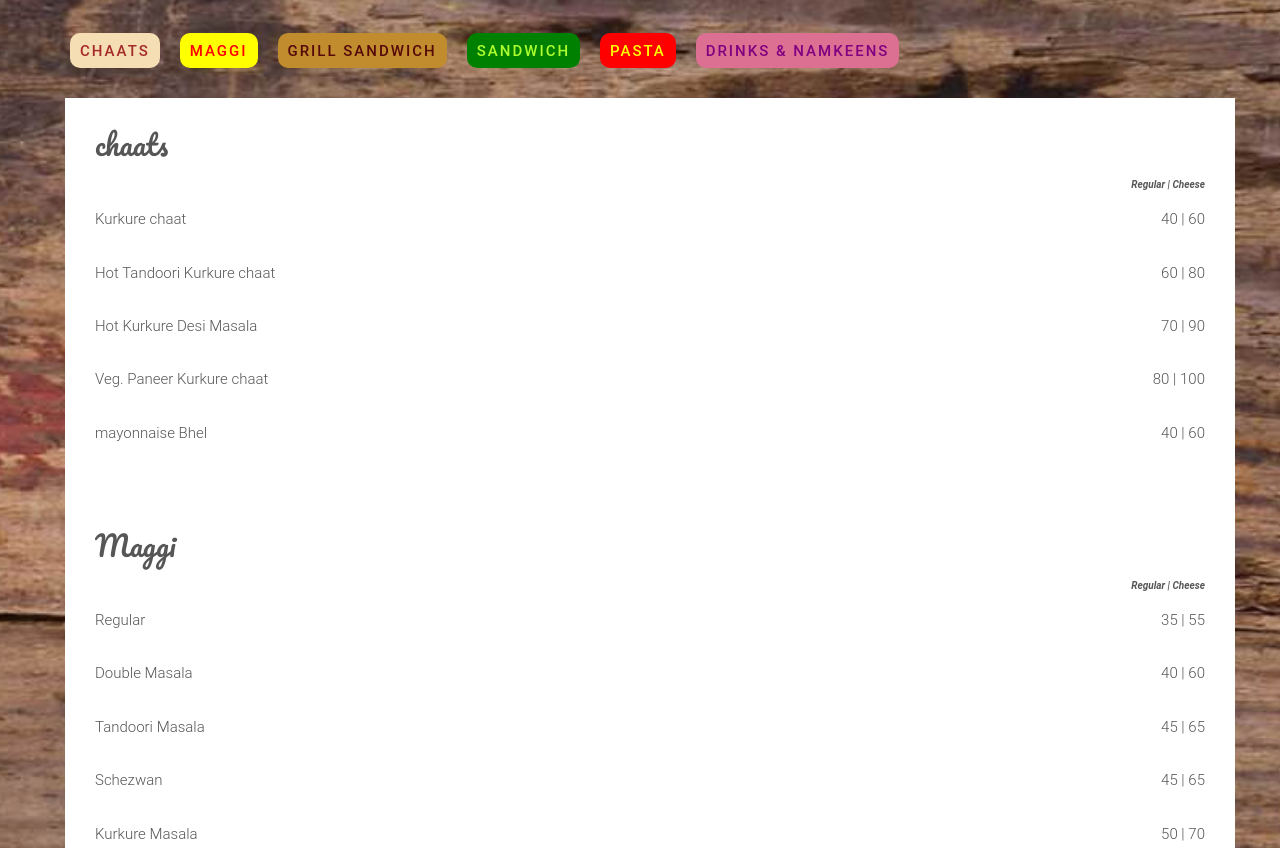
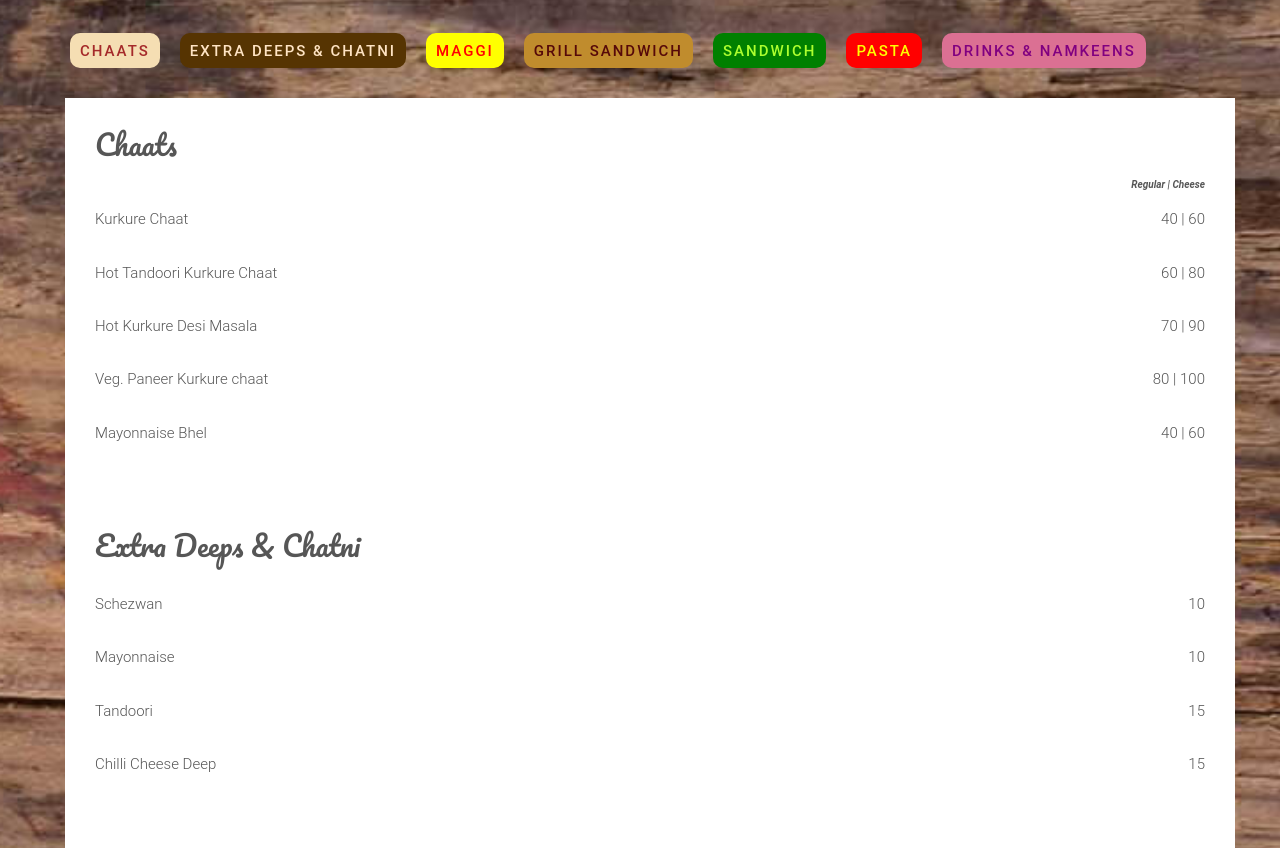
Before and after one commit to jalaramcafe/jalaramcafe.github.io, a plain HTML site: page index.html in a window 1280 px wide. Shown: the part 2080-2928 px from the top of the page. Drawn offline with nearby package versions, Linux system fonts and the light colour scheme.

Commit message:
Update index.html

```diff
--- a/index.html
+++ b/index.html
@@ -297,20 +297,23 @@
                         style="padding: 5px; padding-right: 10px; text-transform: uppercase; font-size: x-small; display: flex; white-space: nowrap; overflow: scroll; font-weight: bold; letter-spacing: 2px;">
                         <div @click="$refs.menuu.slideTo(0)"
                             style=" height: 35px; color: brown; background-color: wheat; border-radius: 10px; padding: 0px 10px; margin: 0px 10px; text-align: center; vertical-align: middle; line-height: 35px; ">
-                            <h6>chaats</h6></div>
-                        <div @click="$refs.menuu.slideTo(1)"
+                            <h6>Chaats</h6></div>
+                            <div @click="$refs.menuu.slideTo(1)"
+                            style=" height: 35px; color: bisque; background-color: rgb(86, 52, 2); border-radius: 10px; padding: 0px 10px; margin: 0px 10px; text-align: center; vertical-align: middle; line-height: 35px; ">
+                            <h6>Extra Deeps & Chatni</h6></div>
+                        <div @click="$refs.menuu.slideTo(2)"
                             style=" height: 35px; color: red; background-color: yellow; border-radius: 10px; padding: 0px 10px; margin: 0px 10px; text-align: center; vertical-align: middle; line-height: 35px;">
                             <h6>Maggi</h6></div>
-                        <div @click="$refs.menuu.slideTo(2)"
+                        <div @click="$refs.menuu.slideTo(3)"
                             style=" height: 35px; color: rgb(86, 9, 9); background-color: rgb(192, 140, 45); border-radius: 10px; text-align: center; margin: 0px 10px; padding: 0px 10px; vertical-align: middle; line-height: 35px;">
                             <h6>Grill Sandwich</h6></div>
-                        <div @click="$refs.menuu.slideTo(3)"
+                        <div @click="$refs.menuu.slideTo(4)"
                             style=" height: 35px; color: greenyellow; background-color: green; border-radius: 10px; text-align: center; margin: 0px 10px; padding: 0px 10px; vertical-align: middle; line-height: 35px;">
                             <h6>Sandwich</h6></div>
-                        <div @click="$refs.menuu.slideTo(4)"
+                        <div @click="$refs.menuu.slideTo(5)"
                             style=" height: 35px; color:yellow; background-color: red; border-radius: 10px; text-align: center; margin: 0px 10px; padding: 0px 10px; vertical-align: middle; line-height: 35px;">
                             <h6>Pasta</h6></div>
-                        <div @click="$refs.menuu.slideTo(5)"
+                        <div @click="$refs.menuu.slideTo(6)"
                             style=" height: 35px; color: purple; background-color: palevioletred; border-radius: 10px; text-align: center; margin: 0px 10px; padding: 0px 10px; vertical-align: middle; line-height: 35px;">
                             <h6>Drinks & Namkeens</h6></div>
                     </div>
@@ -319,7 +322,7 @@
                             <ion-slide>
                                 <div class="single_pakeg_text">
                                     <div class="pakeg_title">
-                                        <h4>chaats</h4>
+                                        <h4>Chaats</h4>
                                     </div>
                                     <li
                                         style="display: flex; justify-content: space-between; font-size: 10px; font-style: italic; font-weight: bold;">
@@ -327,10 +330,10 @@
                                     </li>
                                     <ul style="width: 100%; font-size: 15px;">
                                         <li style="display: flex; justify-content: space-between;">
-                                            <span>Kurkure chaat</span><span>40 | 60</span>
+                                            <span>Kurkure Chaat</span><span>40 | 60</span>
                                         </li>
                                         <li style="display: flex; justify-content: space-between;">
-                                            <span>Hot Tandoori Kurkure chaat</span><span>60 | 80</span>
+                                            <span>Hot Tandoori Kurkure Chaat</span><span>60 | 80</span>
                                         </li>
                                         <li style="display: flex; justify-content: space-between;">
                                             <span>Hot Kurkure Desi Masala</span><span>70 | 90</span>
@@ -339,7 +342,28 @@
                                             <span>Veg. Paneer Kurkure chaat</span><span>80 | 100</span>
                                         </li>
                                         <li style="display: flex; justify-content: space-between;">
-                                            </span>mayonnaise Bhel<span>40 | 60</span></li>
+                                            </span>Mayonnaise Bhel<span>40 | 60</span></li>
+                                    </ul>
+                                </div>
+                            </ion-slide>
+                            <ion-slide>
+                                <div class="single_pakeg_text">
+                                    <div class="pakeg_title">
+                                        <h4>Extra Deeps & Chatni</h4>
+                                    </div>
+
+                                    <ul style="width: 100%; font-size: 15px;">
+                                        <li style="display: flex; justify-content: space-between;">
+                                            <span>Schezwan</span><span>10</span>
+                                        </li>
+                                        <li style="display: flex; justify-content: space-between;">
+                                            <span>Mayonnaise</span><span>10</span>
+                                        </li>
+                                        <li style="display: flex; justify-content: space-between;">
+                                            <span>Tandoori</span><span>15</span>
+                                        </li>
+                                        <li style="display: flex; justify-content: space-between;">
+                                            </span>Chilli Cheese Deep<span>15</span></li>
                                     </ul>
                                 </div>
                             </ion-slide>
@@ -400,7 +424,7 @@
                                                 Cheese</span><span>55 | 75</span></li>
 
                                         <li style="display: flex; justify-content: space-between;">
-                                            <span>Only Cheese Schezwan</span><span>60 | 80</span>
+                                            <span>Schezwan</span><span>60 | 80</span>
                                         </li>
                                         <li style="display: flex; justify-content: space-between;"><span>Only Cheese
                                                 Tandoori</span><span>60 | 80</span></li>
@@ -506,7 +530,7 @@
                 var app = new Vue({
                     el: '#mn',
                     data: {
-                        a: "dd"
+
                     }
                 })
             </script>
@@ -587,7 +611,7 @@
             <div class="row">
                 <div class="col-sm-12">
                     <div class="copyright wow zoomIn" data-wow-duration="3s">
-                        <p>Made with <i class="fa fa-heart"></i> by <a href="https://wa.me/+917490972908"><img
+                        <p>Made with <i class="fa fa-heart"></i> by <a href="https://www.mundrawala.ml/"><img
                                     src="assets/images/dev.svg" width="21" height="15" /></a>2022. All Rights Reserved
                         </p>
                     </div>
```
